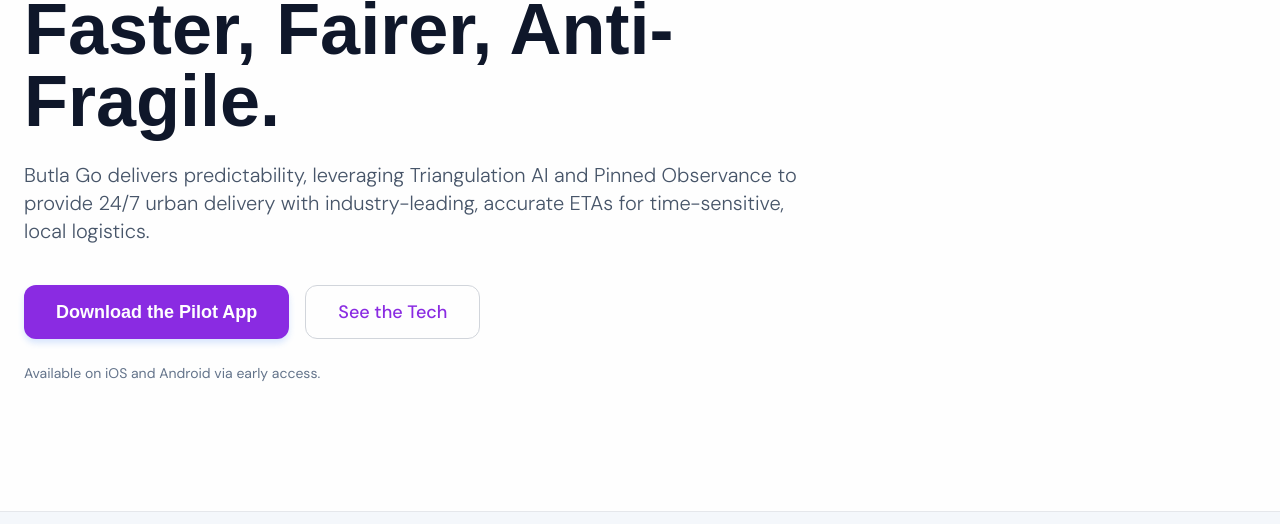
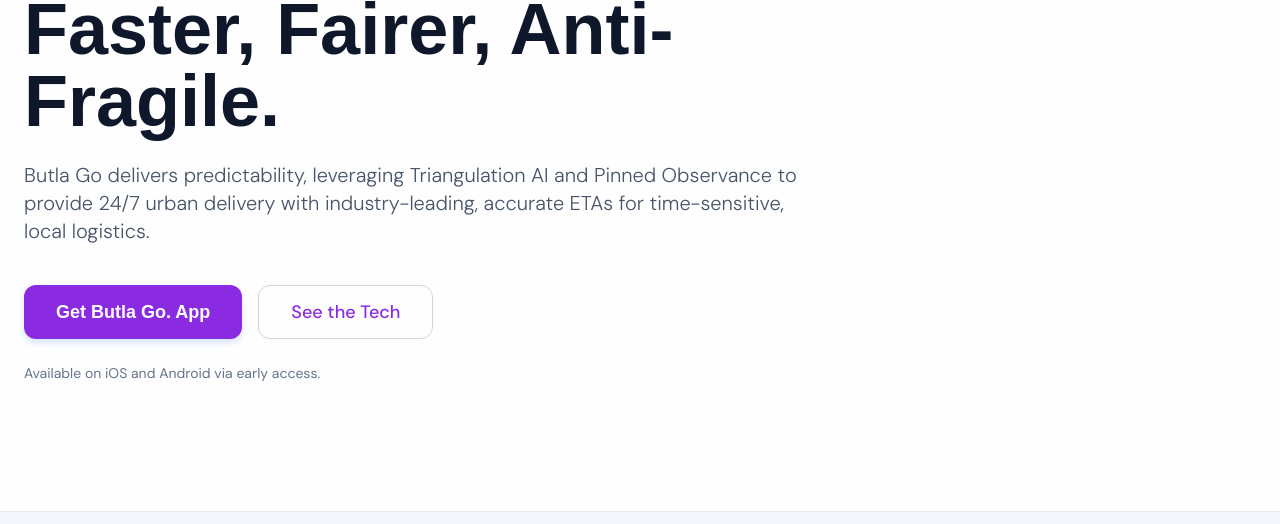
Before and after one commit to morning-star-001/butla-go, a plain HTML site: page index.html in a window 1280 px wide. Shown: the part 276-800 px from the top of the page. Drawn offline with nearby package versions, Linux system fonts and the light colour scheme; a web font is replaced by a local one.

Commit message:
first commit

```diff
--- a/index.html
+++ b/index.html
@@ -165,7 +165,7 @@
                 <div class="flex flex-col sm:flex-row space-y-4 sm:space-y-0 sm:space-x-4">
                     <button onclick="document.getElementById('modal-cta').style.display='flex'"
                         class="primary-color cta-button bg-blue-600 text-white font-bold text-lg py-3 px-8 rounded-xl hover:bg-blue-700">
-                        Download the Pilot App
+                        Get Butla Go. App
                     </button>
                     <a href="#tech"
                         class="text-slate-700 font-medium text-lg py-3 px-8 rounded-xl border border-gray-300 bg-white/50 hover:border-blue-600 hover:text-blue-600 text-color transition duration-300">
```
